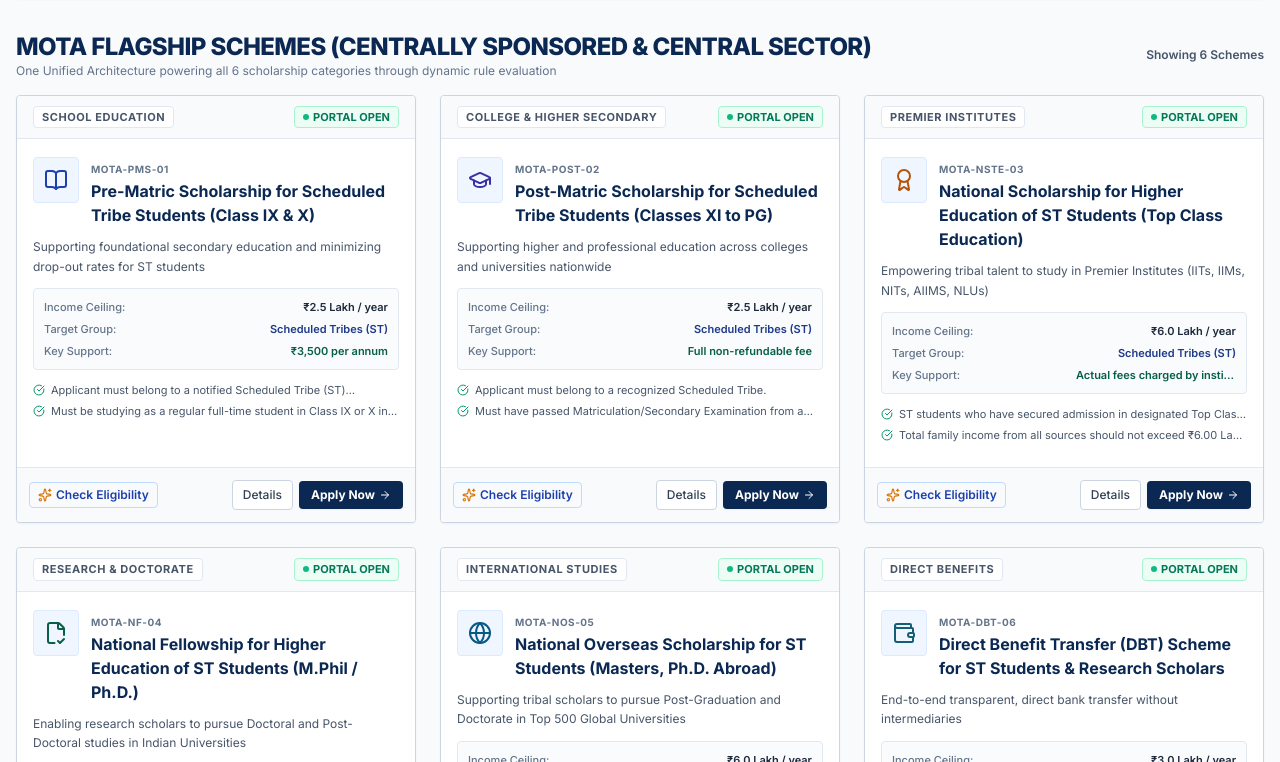
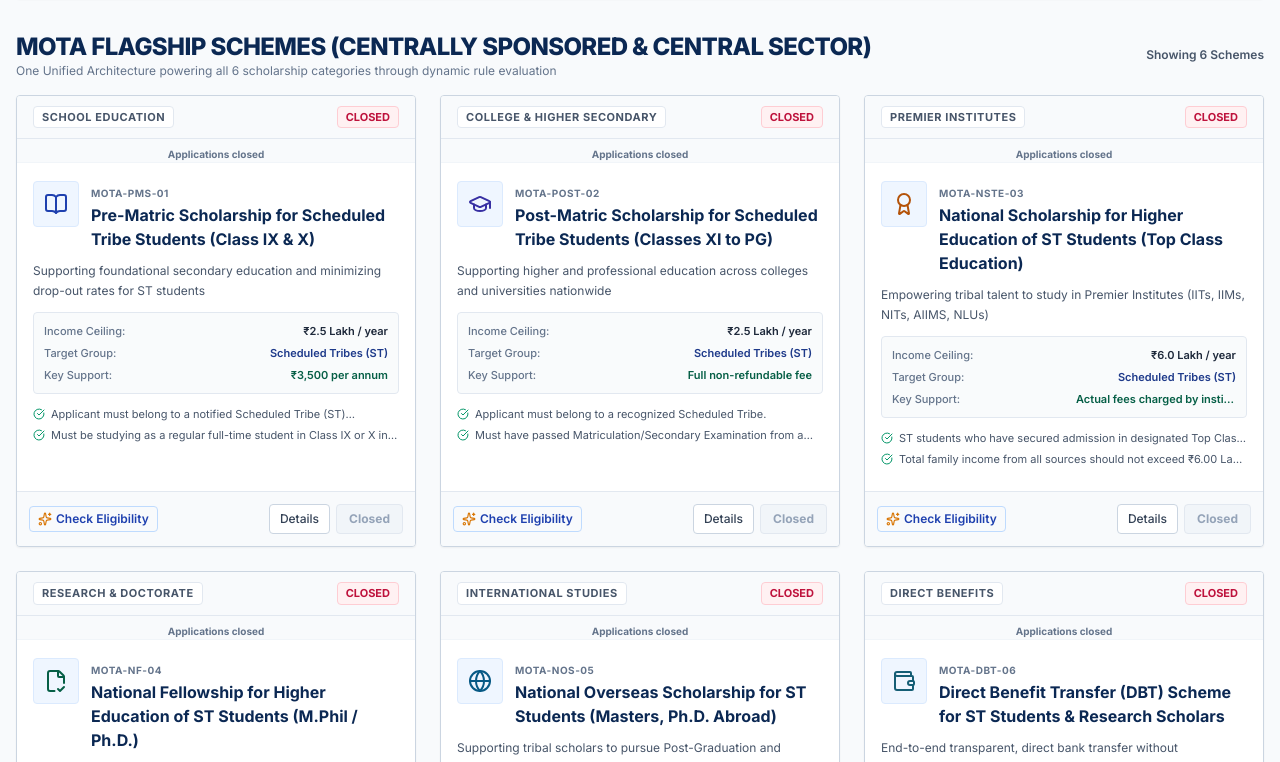
Before and after one commit to G-MADHUMITHA20/tribal, a React (Vite) app: page / in a window 1280 px wide. Shown: the part 938-1700 px from the top of the page. Built offline with nearby package versions, Linux system fonts and the light colour scheme; no server answers.

Commit message:
updated admin portal

```diff
--- a/src/components/scheme/SchemeCard.tsx
+++ b/src/components/scheme/SchemeCard.tsx
@@ -1,5 +1,6 @@
 import React from 'react';
 import { SchemeConfig } from '../../types/scheme';
+import { getSchemeWindowStatus } from '../../utils/schemeWindow';
 import { Link } from 'react-router-dom';
 import {
   GraduationCap,
@@ -20,6 +21,8 @@
 }
 
 export const SchemeCard: React.FC<SchemeCardProps> = ({ scheme, onOpenPreCheck }) => {
+  const windowStatus = getSchemeWindowStatus(scheme);
+
   // Category-specific icons and colors
   const getCategoryIcon = () => {
     switch (scheme.category) {
@@ -48,16 +51,29 @@
           {scheme.portalCategory}
         </span>
 
-        {scheme.isOpen ? (
-          <span className="inline-flex items-center gap-1 text-[11px] font-bold text-emerald-700 bg-emerald-50 px-2 py-0.5 rounded border border-emerald-200">
+        {windowStatus.state === 'OPEN' ? (
+          <span className="inline-flex items-center gap-1 text-[11px] font-bold text-emerald-700 bg-emerald-50 px-2 py-0.5 rounded border border-emerald-200" title={windowStatus.message}>
             <span className="w-1.5 h-1.5 rounded-full bg-emerald-500 animate-pulse"></span>
-            PORTAL OPEN
+            OPEN
+          </span>
+        ) : windowStatus.state === 'CLOSING_SOON' ? (
+          <span className="inline-flex items-center gap-1 text-[11px] font-bold text-amber-700 bg-amber-50 px-2 py-0.5 rounded border border-amber-200" title={windowStatus.message}>
+            <span className="w-1.5 h-1.5 rounded-full bg-amber-500 animate-pulse"></span>
+            CLOSING SOON
+          </span>
+        ) : windowStatus.state === 'NOT_STARTED' ? (
+          <span className="inline-flex items-center gap-1 text-[11px] font-bold text-slate-600 bg-slate-100 px-2 py-0.5 rounded border border-slate-200" title={windowStatus.message}>
+            NOT YET OPEN
           </span>
         ) : (
-          <span className="inline-flex items-center gap-1 text-[11px] font-bold text-slate-500 bg-slate-100 px-2 py-0.5 rounded border border-slate-200">
+          <span className="inline-flex items-center gap-1 text-[11px] font-bold text-rose-700 bg-rose-50 px-2 py-0.5 rounded border border-rose-200" title={windowStatus.message}>
             CLOSED
           </span>
         )}
+      </div>
+
+      <div className="px-4 pt-2 text-[10px] font-bold text-center text-slate-500 bg-slate-50 border-b border-slate-100">
+        {windowStatus.message}
       </div>
 
       {/* Main Content */}
@@ -137,6 +153,7 @@
           >
             Details
           </Link>
+          {windowStatus.isOpen ? (
             <Link
               to={`/applicant/apply?scheme=${scheme.id}`}
               className="flex-1 sm:flex-none text-center text-xs font-bold text-white bg-[#0b2853] hover:bg-[#134685] px-3 py-1.5 rounded shadow-sm flex items-center justify-center gap-1 transition-colors"
@@ -144,6 +161,15 @@
               <span>Apply Now</span>
               <ArrowRight className="w-3 h-3" />
             </Link>
+          ) : (
+            <button
+              disabled
+              className="flex-1 sm:flex-none text-center text-xs font-bold text-slate-400 bg-slate-100 border border-slate-200 px-3 py-1.5 rounded cursor-not-allowed"
+              title={windowStatus.message}
+            >
+              Closed
+            </button>
+          )}
         </div>
       </div>
     </div>
--- a/src/pages/admin/AdminDashboardPage.tsx
+++ b/src/pages/admin/AdminDashboardPage.tsx
@@ -9,9 +9,11 @@
   Award,
   Wallet,
   ShieldAlert,
-  ArrowRight
+  ArrowRight,
+  Calendar
 } from 'lucide-react';
 import { Link } from 'react-router-dom';
+import { getSchemeWindowStatus } from '../../utils/schemeWindow';
 import {
   ResponsiveContainer,
   BarChart,
@@ -66,15 +68,19 @@
     { name: 'Rejected', value: 1, color: '#64748b' }
   ];
 
-  // Chart 4: Monthly Intake Trend
-  const dataMonthly = [
-    { month: 'Apr', intake: 12000, verified: 10500 },
-    { month: 'May', intake: 28000, verified: 26000 },
-    { month: 'Jun', intake: 65000, verified: 62000 },
-    { month: 'Jul', intake: 98000, verified: 94000 },
-    { month: 'Aug', intake: 115000, verified: 110000 },
-    { month: 'Sep', intake: 66210, verified: 62500 }
-  ];
+  // Scheme Deadlines
+  const schemeDeadlines = schemes.map(s => {
+    const status = getSchemeWindowStatus(s);
+    const schemeApps = applications.filter(a => a.schemeCode === s.code || a.schemeId === s.id).length;
+    return {
+      id: s.id,
+      name: s.shortName || s.name,
+      code: s.code,
+      deadline: s.applicationDeadline || 'No Deadline',
+      apps: schemeApps,
+      status
+    };
+  });
 
   return (
     <div className="space-y-6">
@@ -225,24 +231,50 @@
 
       {/* Row 2 Charts: State-wise Distribution + Monthly Volume */}
       <div className="grid grid-cols-1 lg:grid-cols-2 gap-6">
-        {/* State-wise applications */}
+        {/* Scheme Application Windows */}
         <div className="bg-white p-4 rounded border border-slate-300 shadow-sm">
           <div className="flex items-center justify-between mb-3">
-            <h3 className="text-xs font-bold text-slate-800 uppercase tracking-wider">
-              State / UT-wise ST Beneficiary Outreach
+            <h3 className="text-xs font-bold text-slate-800 uppercase tracking-wider flex items-center gap-1.5">
+              <Calendar className="w-4 h-4 text-blue-800" />
+              Scheme Application Windows
             </h3>
-            <span className="text-[11px] text-slate-500">Top Tribal States</span>
           </div>
-          <div className="h-60">
-            <ResponsiveContainer width="100%" height="100%">
-              <BarChart data={dataByState} layout="vertical" margin={{ top: 5, right: 20, left: 40, bottom: 5 }}>
-                <CartesianGrid strokeDasharray="3 3" stroke="#f1f5f9" />
-                <XAxis type="number" tick={{ fontSize: 10 }} />
-                <YAxis dataKey="state" type="category" tick={{ fontSize: 10 }} width={75} />
-                <Tooltip formatter={(v: any) => Number(v).toLocaleString('en-IN')} />
-                <Bar dataKey="applications" fill="#0284c7" radius={[0, 4, 4, 0]} />
-              </BarChart>
-            </ResponsiveContainer>
+          <div className="h-60 overflow-y-auto pr-2 space-y-3">
+            {schemeDeadlines.map((sd) => (
+              <div key={sd.id} className="p-3 rounded border border-slate-200 bg-slate-50 flex items-center justify-between">
+                <div>
+                  <h4 className="text-sm font-bold text-[#0b2853] mb-0.5">{sd.name}</h4>
+                  <div className="flex items-center gap-3 text-[11px] text-slate-500 font-medium">
+                    <span>{sd.apps} Applications</span>
+                    {sd.deadline !== 'No Deadline' && (
+                      <span>Deadline: {sd.deadline}</span>
+                    )}
+                  </div>
+                </div>
+                <div>
+                  {sd.status.state === 'OPEN' && (
+                    <span className="px-2 py-1 bg-emerald-100 text-emerald-800 text-[10px] font-bold rounded">
+                      OPEN
+                    </span>
+                  )}
+                  {sd.status.state === 'CLOSING_SOON' && (
+                    <span className="px-2 py-1 bg-amber-100 text-amber-800 text-[10px] font-bold rounded">
+                      CLOSING SOON
+                    </span>
+                  )}
+                  {sd.status.state === 'NOT_STARTED' && (
+                    <span className="px-2 py-1 bg-slate-200 text-slate-700 text-[10px] font-bold rounded">
+                      NOT OPEN YET
+                    </span>
+                  )}
+                  {sd.status.state === 'CLOSED' && (
+                    <span className="px-2 py-1 bg-rose-100 text-rose-800 text-[10px] font-bold rounded">
+                      CLOSED
+                    </span>
+                  )}
+                </div>
+              </div>
+            ))}
           </div>
         </div>
 
--- a/src/pages/admin/ApplicationQueuePage.tsx
+++ b/src/pages/admin/ApplicationQueuePage.tsx
@@ -20,6 +20,7 @@
 } from 'lucide-react';
 import { api } from '../../services/api';
 import { useLocation, useNavigate } from 'react-router-dom';
+import { getSchemeWindowStatus } from '../../utils/schemeWindow';
 
 export const ApplicationQueuePage: React.FC = () => {
   const { applications, schemes, updateApplicationStatus, addAuditLog, currentUser } = useApp();
@@ -86,6 +87,7 @@
       const schemeApps = applications.filter(a => a.schemeCode === s.code || a.schemeId === s.id);
       return {
         scheme: s,
+        windowStatus: getSchemeWindowStatus(s),
         total: schemeApps.length,
         draft: schemeApps.filter(a => a.status === 'DRAFT').length,
         submitted: schemeApps.filter(a => ['SUBMITTED', 'RESUBMITTED'].includes(a.status)).length,
@@ -159,8 +161,16 @@
                 className="bg-white border border-slate-300 rounded p-4 shadow-sm hover:shadow-md hover:border-blue-400 cursor-pointer transition-all flex flex-col h-full"
               >
                 <div className="flex-1">
-                  <div className="text-[10px] font-mono font-bold text-slate-500 mb-1">{stat.scheme.code}</div>
-                  <h3 className="font-bold text-blue-950 mb-2 line-clamp-2">{stat.scheme.name}</h3>
+                  <div className="flex items-center justify-between mb-1">
+                    <div className="text-[10px] font-mono font-bold text-slate-500">{stat.scheme.code}</div>
+                    <div className={`text-[9px] font-bold px-1.5 py-0.5 rounded ${stat.windowStatus.state === 'OPEN' ? 'bg-emerald-100 text-emerald-800' : stat.windowStatus.state === 'CLOSING_SOON' ? 'bg-amber-100 text-amber-800' : stat.windowStatus.state === 'NOT_STARTED' ? 'bg-slate-200 text-slate-700' : 'bg-rose-100 text-rose-800'}`}>
+                      {stat.windowStatus.state === 'OPEN' ? 'OPEN' : stat.windowStatus.state === 'CLOSING_SOON' ? 'CLOSING SOON' : stat.windowStatus.state === 'NOT_STARTED' ? 'NOT OPEN' : 'CLOSED'}
+                    </div>
+                  </div>
+                  <h3 className="font-bold text-blue-950 mb-1 line-clamp-2">{stat.scheme.name}</h3>
+                  <div className="text-[10px] text-slate-500 mb-2">
+                    {stat.scheme.applicationDeadline ? `Deadline: ${stat.scheme.applicationDeadline}` : 'No Deadline'}
+                  </div>
                 </div>
 
                 <div className="mt-4 grid grid-cols-2 gap-2 text-xs">
--- a/src/pages/admin/SchemeConfiguratorPage.tsx
+++ b/src/pages/admin/SchemeConfiguratorPage.tsx
@@ -27,6 +27,7 @@
   const [tagline, setTagline] = useState<string>(scheme.tagline);
   const [annualIncomeCap, setAnnualIncomeCap] = useState<number>(scheme.annualIncomeCap);
   const [minAcademicPercentage, setMinAcademicPercentage] = useState<number>(scheme.minAcademicPercentage || 45);
+  const [applicationStartDate, setApplicationStartDate] = useState<string>(scheme.applicationStartDate || '');
   const [applicationDeadline, setApplicationDeadline] = useState<string>(scheme.applicationDeadline);
   const [isOpen, setIsOpen] = useState<boolean>(scheme.isOpen);
 
@@ -56,6 +57,7 @@
       setTagline(s.tagline);
       setAnnualIncomeCap(s.annualIncomeCap);
       setMinAcademicPercentage(s.minAcademicPercentage || 45);
+      setApplicationStartDate(s.applicationStartDate || '');
       setApplicationDeadline(s.applicationDeadline);
       setIsOpen(s.isOpen);
       setRules(s.eligibilityRules);
@@ -101,6 +103,7 @@
       tagline,
       annualIncomeCap: Number(annualIncomeCap),
       minAcademicPercentage: Number(minAcademicPercentage),
+      applicationStartDate: applicationStartDate || undefined,
       applicationDeadline,
       isOpen,
       eligibilityRules: rules
@@ -258,10 +261,22 @@
           </div>
 
           <div>
+            <label className="block font-bold text-slate-700 mb-1">Application Start Date:</label>
+            <input
+              type="date"
+              disabled={isProtected}
+              value={applicationStartDate}
+              onChange={(e) => setApplicationStartDate(e.target.value)}
+              className="w-full p-2 bg-slate-50 border border-slate-300 rounded font-mono disabled:opacity-60"
+            />
+          </div>
+
+          <div>
             <label className="block font-bold text-slate-700 mb-1">Application Deadline:</label>
             <input
               type="date"
               disabled={isProtected}
+              min={applicationStartDate}
               value={applicationDeadline}
               onChange={(e) => setApplicationDeadline(e.target.value)}
               className="w-full p-2 bg-slate-50 border border-slate-300 rounded font-mono disabled:opacity-60"
--- a/src/pages/applicant/ApplicationWizardPage.tsx
+++ b/src/pages/applicant/ApplicationWizardPage.tsx
@@ -3,6 +3,7 @@
 import { useSearchParams, useNavigate } from 'react-router-dom';
 import { useApp } from '../../context/AppContext';
 import { SchemeConfig } from '../../types/scheme';
+import { getSchemeWindowStatus } from '../../utils/schemeWindow';
 import { ApplicationRecord } from '../../types/application';
 import { DocumentOcrViewer } from '../../components/document-ai/DocumentOcrViewer';
 import { ExplainableEvidenceCard } from '../../components/document-ai/ExplainableEvidenceCard';
@@ -337,6 +338,15 @@
         (a.applicant.id === currentUser?.id ||
           (currentUser?.email && a.applicant.email?.toLowerCase() === currentUser.email.toLowerCase()))
     );
+
+    // Submission guard: Enforce deadline ONLY if it's a NEW application
+    if (!existingAppForScheme || existingAppForScheme.status === 'DRAFT') {
+      const windowStatus = getSchemeWindowStatus(selectedScheme);
+      if (!windowStatus.isOpen) {
+        alert(`Application submission failed: ${windowStatus.message}`);
+        return;
+      }
+    }
 
     if (existingAppForScheme && !['DRAFT', 'DEFICIENCY_NOTIFIED'].includes(existingAppForScheme.status)) {
       alert('Your application is already submitted and locked.');
@@ -635,6 +645,33 @@
 
   const isLocked = existingAppForSchemeLockCheck && !['DRAFT', 'DEFICIENCY_NOTIFIED'].includes(existingAppForSchemeLockCheck.status);
 
+  const windowStatus = getSchemeWindowStatus(selectedScheme);
+
+  // Application creation guard: block UI completely if it's a new application and window is closed
+  if (!existingAppForSchemeLockCheck && !windowStatus.isOpen && !isSubmittedSuccess) {
+    return (
+      <div className="bg-white p-8 rounded border border-slate-300 shadow-md text-center max-w-2xl mx-auto space-y-4 my-8">
+        <div className="w-16 h-16 rounded-full bg-rose-100 text-rose-700 flex items-center justify-center mx-auto">
+          <XCircle className="w-10 h-10" />
+        </div>
+        <h2 className="text-2xl font-black text-[#0b2853]">
+          {windowStatus.state === 'NOT_STARTED' ? 'Applications Not Yet Open' : 'Applications Closed'}
+        </h2>
+        <p className="text-sm text-slate-600 leading-relaxed max-w-md mx-auto">
+          {windowStatus.message}
+        </p>
+        <div className="pt-4">
+          <button
+            onClick={() => navigate('/schemes')}
+            className="px-5 py-2.5 bg-[#0b2853] hover:bg-[#134685] text-white font-bold text-xs rounded shadow flex items-center gap-1.5 mx-auto"
+          >
+            <span>Browse Schemes</span>
+          </button>
+        </div>
+      </div>
+    );
+  }
+
   if (isLocked && !isSubmittedSuccess) {
     return (
       <div className="bg-white p-8 rounded border border-slate-300 shadow-md text-center max-w-2xl mx-auto space-y-4 my-8">
--- a/src/types/scheme.ts
+++ b/src/types/scheme.ts
@@ -63,6 +63,7 @@
   isOpen: boolean;
   isDatasetOriginal?: boolean;
   academicYear: string;
+  applicationStartDate?: string;
   applicationDeadline: string;
   targetCommunity: string; // "Scheduled Tribes (ST)"
   annualIncomeCap: number; // in INR, 0 if no cap
--- /dev/null
+++ b/src/utils/schemeWindow.ts
@@ -0,0 +1,64 @@
+import { SchemeConfig } from '../types/scheme';
+
+export type SchemeWindowState = 'NOT_STARTED' | 'OPEN' | 'CLOSING_SOON' | 'CLOSED';
+
+export interface SchemeWindowStatus {
+  state: SchemeWindowState;
+  message: string;
+  isOpen: boolean; // simple boolean for easy checks
+}
+
+export function getSchemeWindowStatus(scheme: SchemeConfig): SchemeWindowStatus {
+  // If the scheme does not enforce deadlines by not setting applicationDeadline at all,
+  // or it is a protected scheme that hasn't been modified.
+  if (!scheme.applicationDeadline) {
+    return {
+      state: 'OPEN',
+      message: 'Applications are currently open.',
+      isOpen: true
+    };
+  }
+
+  const now = new Date();
+  const start = scheme.applicationStartDate ? new Date(scheme.applicationStartDate) : null;
+  const deadline = new Date(scheme.applicationDeadline);
+
+  // Normalizing times to midnight for date-only comparison since the input is 'YYYY-MM-DD'
+  now.setHours(0, 0, 0, 0);
+  if (start) start.setHours(0, 0, 0, 0);
+  deadline.setHours(0, 0, 0, 0);
+
+  if (start && now < start) {
+    return {
+      state: 'NOT_STARTED',
+      message: `Applications open from ${start.toLocaleDateString('en-GB')}`,
+      isOpen: false
+    };
+  }
+
+  if (now > deadline) {
+    return {
+      state: 'CLOSED',
+      message: 'Applications closed',
+      isOpen: false
+    };
+  }
+
+  // Calculate days remaining
+  const timeDiff = deadline.getTime() - now.getTime();
+  const daysDiff = Math.ceil(timeDiff / (1000 * 3600 * 24));
+
+  if (daysDiff <= 7) {
+    return {
+      state: 'CLOSING_SOON',
+      message: `Applications close in ${daysDiff} day${daysDiff !== 1 ? 's' : ''}`,
+      isOpen: true
+    };
+  }
+
+  return {
+    state: 'OPEN',
+    message: `Applications open until ${deadline.toLocaleDateString('en-GB')}`,
+    isOpen: true
+  };
+}
```
Lines whose indentation alone changed are shown as unchanged.
